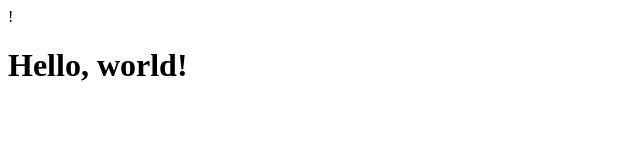
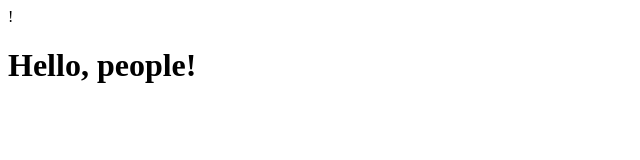
Before and after one commit to tatyanauhabova/1c-front-end, a plain HTML site: page example/index.html in a window 1280 px wide. Shown: the full height of the page, 0-640 px from the left. Drawn offline with Linux system fonts and the light colour scheme.

Commit message:
Changed line

```diff
--- a/example/index.html
+++ b/example/index.html
@@ -1,6 +1,6 @@
 !<!DOCTYPE html>
 <html>
     <body>
-        <h1>Hello, world!</h1>
+        <h1>Hello, people!</h1>
     </body>
 </html>
```
